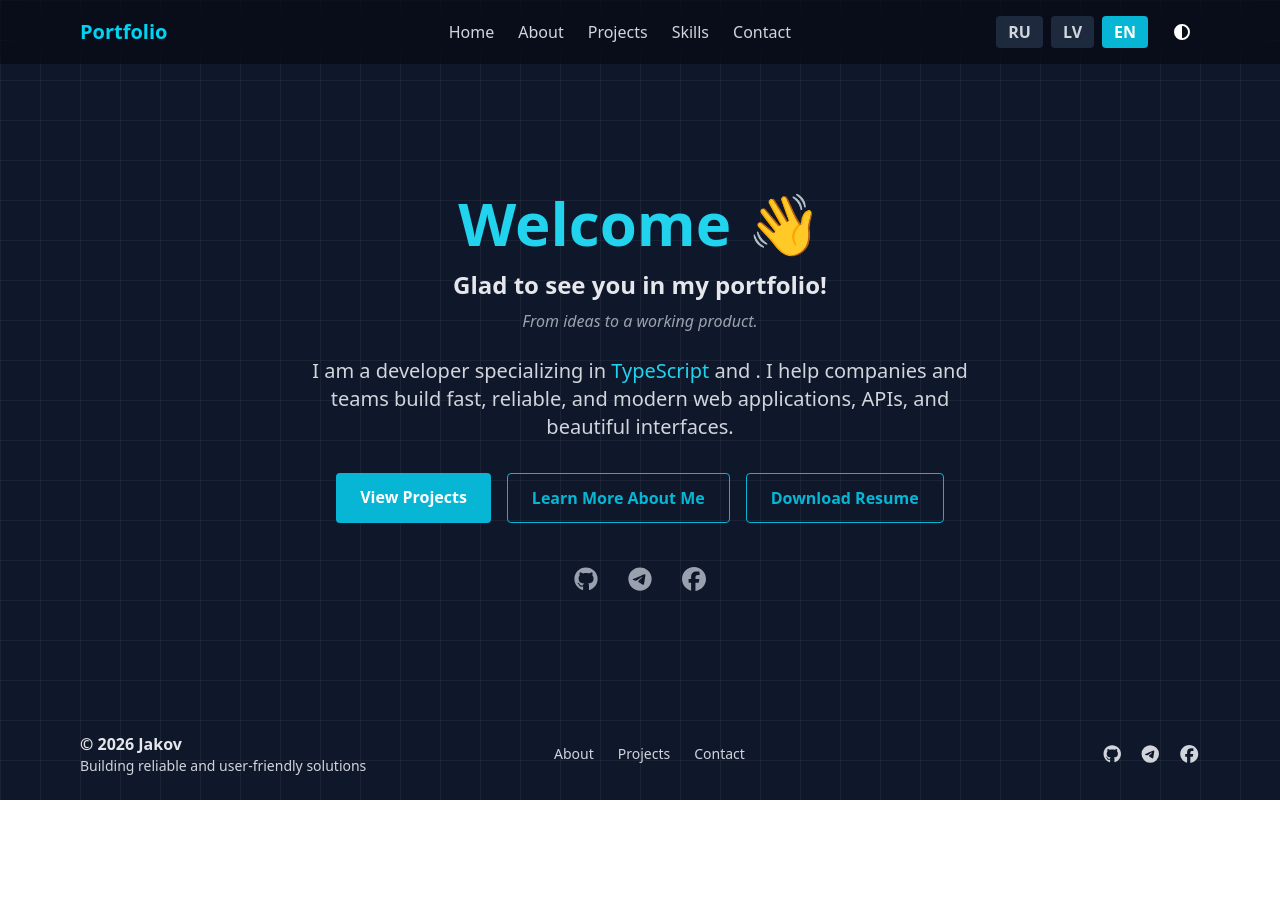
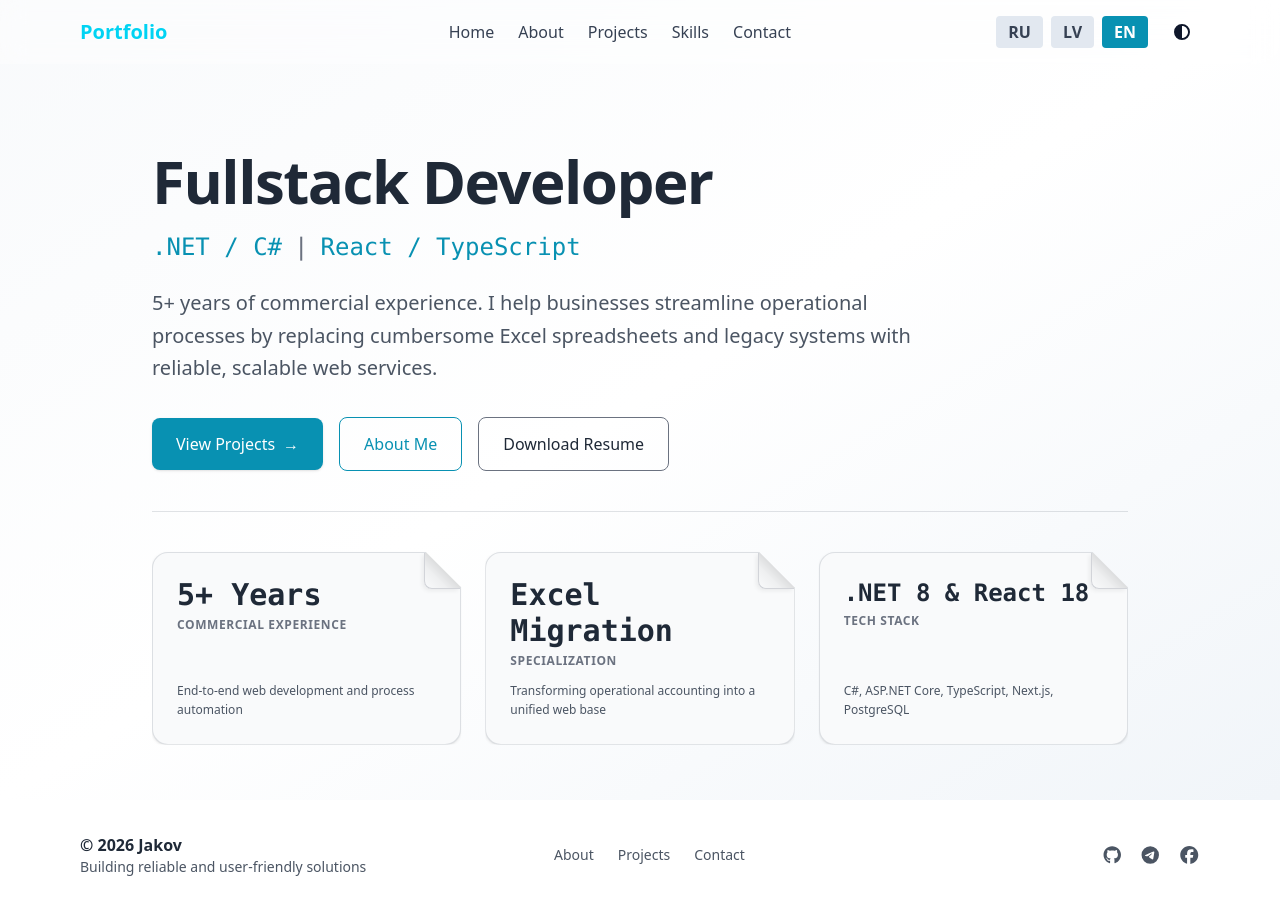
Before and after one commit to IakovYakovlev/personal, a React (Vite) app: page /home in a window 1280 px wide. Before the commit the page ends 800 px from the top, so only its background shows below. Built offline with nearby package versions, Linux system fonts and the light colour scheme.

Commit message:
feat: update resume details and enhance home page content with new role and project descriptions

```diff
--- a/src/application/providers/locales/en.json
+++ b/src/application/providers/locales/en.json
@@ -8,14 +8,29 @@
     "contact": "Contact"
   },
   "home": {
-    "welcome": "Welcome 👋",
-    "greeting": "Glad to see you in my portfolio!",
-    "slogan": "From ideas to a working product.",
-    "description": "I am a developer specializing in <1>TypeScript</1> and <3>C#</3>. I help companies and teams build fast, reliable, and modern web applications, APIs, and beautiful interfaces.",
+    "role": "Fullstack Developer",
+    "description": "5+ years of commercial experience. I help businesses streamline operational processes by replacing cumbersome Excel spreadsheets and legacy systems with reliable, scalable web services.",
     "cta": {
       "projects": "View Projects",
-      "about": "Learn More About Me",
+      "about": "About Me",
       "resume": "Download Resume"
+    },
+    "cards": {
+      "card1": {
+        "title": "5+ Years",
+        "subtitle": "Commercial Experience",
+        "desc": "End-to-end web development and process automation"
+      },
+      "card2": {
+        "title": "Excel Migration",
+        "subtitle": "Specialization",
+        "desc": "Transforming operational accounting into a unified web base"
+      },
+      "card3": {
+        "title": ".NET 8 & React 18",
+        "subtitle": "Tech Stack",
+        "desc": "C#, ASP.NET Core, TypeScript, Next.js, PostgreSQL"
+      }
     }
   },
   "about": {
--- a/src/application/providers/locales/ru.json
+++ b/src/application/providers/locales/ru.json
@@ -8,14 +8,29 @@
     "contact": "Контакты"
   },
   "home": {
-    "welcome": "Добро пожаловать 👋",
-    "greeting": "Рад видеть вас в моём портфолио!",
-    "slogan": "Из идей — в работающий продукт.",
-    "description": "Я разработчик, специализирующийся на <1>TypeScript</1> и <3>C#</3>. Помогаю компаниям и командам создавать быстрые, надёжные и современные веб-приложения, API и красивые интерфейсы.",
+    "role": "Fullstack Developer",
+    "description": "Более 5 лет коммерческого опыта. Помогаю компаниям наводить порядок в операционных процессах: переводить учет из громоздких Excel-таблиц и устаревших систем в надежные, удобные и масштабируемые веб-сервисы.",
     "cta": {
-      "projects": "Посмотреть проекты",
+      "projects": "Смотреть проекты",
       "about": "Узнать больше обо мне",
       "resume": "Скачать резюме"
+    },
+    "cards": {
+      "card1": {
+        "title": "5+ лет",
+        "subtitle": "Коммерческого опыта",
+        "desc": "End-to-end веб-разработка и автоматизация процессов"
+      },
+      "card2": {
+        "title": "Оцифровка Excel",
+        "subtitle": "Специализация",
+        "desc": "Перевод операционного учета в единую веб-базу"
+      },
+      "card3": {
+        "title": ".NET 8 & React 18",
+        "subtitle": "Технологическая база",
+        "desc": "C#, ASP.NET Core, TypeScript, Next.js, PostgreSQL"
+      }
     }
   },
   "about": {
--- a/src/application/store/themeSlice.ts
+++ b/src/application/store/themeSlice.ts
@@ -7,7 +7,7 @@ interface ThemeState {
 }
 
 const initialState: ThemeState = {
-  theme: 'dark',
+  theme: 'light',
 };
 
 const themeSlice = createSlice({
--- a/src/ui/components/Background.tsx
+++ b/src/ui/components/Background.tsx
@@ -3,14 +3,12 @@ import type { RootState } from '../../application/store';
 
 export default function Background() {
   const theme = useSelector((state: RootState) => state.theme.theme);
+
   return (
     <div
-      className={`fixed inset-0 transition-colors duration-300 -z-10
-        ${
-          theme === 'dark'
-            ? 'bg-[#0f172a] text-cyan-300 [background-image:linear-gradient(90deg,rgba(255,255,255,0.05)_1px,transparent_1px),linear-gradient(rgba(255,255,255,0.05)_1px,transparent_1px)] bg-[length:40px_40px]'
-            : 'bg-gradient-to-br from-slate-100 to-sky-100 text-blue-900 [background-image:linear-gradient(90deg,rgba(30,58,138,0.1)_1px,transparent_1px),linear-gradient(rgba(30,58,138,0.1)_1px,transparent_1px)] bg-[length:40px_40px]'
-        }`}
+      className={`fixed inset-0 transition-colors duration-300 -z-10 ${
+        theme === 'dark' ? 'bg-[#0f172a]' : 'bg-gradient-to-br from-slate-50 via-white to-slate-100'
+      }`}
     ></div>
   );
 }
--- a/src/ui/pages/Home/Home.tsx
+++ b/src/ui/pages/Home/Home.tsx
@@ -1,84 +1,111 @@
-import {
-  faFacebook,
-  faGithub,
-  faTelegram,
-} from "@fortawesome/free-brands-svg-icons";
-import { FontAwesomeIcon } from "@fortawesome/react-fontawesome";
-import { Trans, useTranslation } from "react-i18next";
-import { Link } from "react-router-dom";
-import i18n from "../../../i18n";
+import { Trans, useTranslation } from 'react-i18next';
+import { Link } from 'react-router-dom';
+import i18n from '../../../i18n';
 
 export const Home = () => {
   const { t } = useTranslation();
+
   return (
-    <section className="flex flex-col items-center justify-center px-6 text-center flex-1">
-      <h1 className="text-4xl md:text-6xl font-bold mb-4 text-primary-light">
-        {t("home.welcome")}
+    <div className='flex-1 flex flex-col justify-between w-full max-w-5xl mx-auto px-6 py-12 md:py-16 text-left'>
+      <main className='w-full'>
+        {/* Главный заголовок и роль */}
+        <div className='max-w-3xl mb-10'>
+          <h1 className='text-5xl md:text-6xl font-extrabold text-[var(--color-text-base)] tracking-tight leading-tight mb-3'>
+            {t('home.role', 'Fullstack Developer')}
           </h1>
 
-      <p className="text-xl md:text-2xl font-semibold text-text-base mb-2">
-        {t("home.greeting")}
-      </p>
+          {/* Строка стека с акцентным цветом */}
+          <div className='font-mono text-xl md:text-2xl text-[var(--color-primary)] mb-6 flex items-center gap-3'>
+            <span>.NET / C#</span>
+            <span className='text-[var(--color-text-subtle)] font-light'>|</span>
+            <span>React / TypeScript</span>
+          </div>
 
-      <p className="italic text-text-subtle mb-6">{t("home.slogan")}</p>
-
-      <p className="text-lg md:text-xl text-gray-600 dark:text-gray-300 max-w-2xl">
-        <Trans i18nKey="home.description">
-          Я разработчик, специализирующийся на
-          <span className="text-primary-light">TypeScript</span> и{" "}
-          <span className="text-primary-light">C#</span>.
+          {/* Основное описание (бизнес-фокус) */}
+          <p className='text-lg md:text-xl text-[var(--color-text-muted)] leading-relaxed mb-8'>
+            <Trans i18nKey='home.description'>
+              Более 5 лет коммерческого опыта. Помогаю компаниям наводить порядок в операционных процессах: переводить
+              учет из громоздких Excel-таблиц и устаревших систем в надежные, удобные и масштабируемые веб-сервисы.
             </Trans>
           </p>
 
-      <div className="mt-8 flex gap-4 flex-wrap justify-center">
+          {/* Кнопки действий */}
+          <div className='flex flex-wrap gap-4 items-center'>
             <Link
-          to="/projects"
-          className="px-6 py-3 rounded bg-primary text-white font-semibold hover:bg-primary-light transition"
+              to='/projects'
+              className='px-6 py-3.5 rounded-lg bg-[var(--color-primary)] text-white font-medium hover:bg-[var(--color-primary-dark)] transition shadow-sm flex items-center gap-2'
             >
-          {t("home.cta.projects")}
+              <span>{t('home.cta.projects', 'Смотреть проекты')}</span>
+              <span>&rarr;</span>
             </Link>
+
             <Link
-          to="/about"
-          className="px-6 py-3 rounded border border-primary text-primary font-semibold hover:bg-primary hover:text-white transition"
+              to='/about'
+              className='px-6 py-3.5 rounded-lg border border-[var(--color-primary)] text-[var(--color-primary)] font-medium hover:bg-[var(--color-primary)] hover:text-white transition'
             >
-          {t("home.cta.about")}
+              {t('home.cta.about', 'Узнать больше обо мне')}
             </Link>
+
             <a
-          href={t("links.resume")}
+              href={t('links.resume')}
               download={`Iakov_Yakovlev_Fullstack_${i18n.language.toUpperCase()}.pdf`}
-          className="px-6 py-3 rounded border border-primary text-primary font-semibold hover:bg-primary hover:text-white transition"
+              className='px-6 py-3.5 rounded-lg border border-[var(--color-text-subtle)] text-[var(--color-text-base)] font-medium hover:border-[var(--color-primary)] transition'
             >
-          {t("home.cta.resume")}
+              {t('home.cta.resume', 'Скачать резюме')}
             </a>
           </div>
+        </div>
 
-      {/* 🎯 иконки соцсетей */}
-      <div className="flex gap-6 mt-10 text-2xl text-gray-400 transition">
-        <a
-          href={t("links.github")}
-          target="_blank"
-          rel="noopener noreferrer"
-          className="hover:text-primary-light"
-        >
-          <FontAwesomeIcon icon={faGithub} />
-        </a>
-        <a
-          href={t("links.telegram")}
-          target="_blank"
-          rel="noopener noreferrer"
-          className="hover:text-primary-light"
-        >
-          <FontAwesomeIcon icon={faTelegram} />
-        </a>
-        <a
-          href={t("links.facebook")}
-          target="_blank"
-          rel="noopener noreferrer"
-          className="hover:text-primary-light"
-        >
-          <FontAwesomeIcon icon={faFacebook} />
-        </a>
+        <hr className='border-[var(--color-text-subtle)]/20 my-10' />
+
+        {/* Информационные блоки BPMN Note Style (диагональный срез + градиент от сгиба) */}
+        <div className='grid grid-cols-1 md:grid-cols-3 gap-6'>
+          {/* Блок 1 */}
+          <div className='relative bg-[var(--color-bg-muted)] p-6 rounded-2xl border border-[var(--color-text-subtle)]/20 shadow-sm flex flex-col justify-between cursor-default overflow-hidden [clip-path:polygon(0_0,calc(100%-2.25rem)_0,100%_2.25rem,100%_100%,0_100%)]'>
+            <div className='absolute top-0 right-0 w-9 h-9 bg-[linear-gradient(225deg,var(--color-bg-base)_0%,var(--color-bg-base)_45%,rgba(0,0,0,0.12)_45%,rgba(0,0,0,0.04)_70%,transparent_100%)] border-l border-b border-[var(--color-text-subtle)]/30 pointer-events-none rounded-bl-lg shadow-[-2px_2px_4px_rgba(0,0,0,0.06)]'></div>
+
+            <div>
+              <div className='text-3xl font-bold text-[var(--color-text-base)] font-mono mb-1'>
+                {t('home.cards.card1.title')}
               </div>
-    </section>
+              <div className='text-xs font-semibold uppercase tracking-wider text-[var(--color-text-subtle)] mb-3'>
+                {t('home.cards.card1.subtitle')}
+              </div>
+            </div>
+            <p className='text-xs text-[var(--color-text-muted)] leading-relaxed'>{t('home.cards.card1.desc')}</p>
+          </div>
+
+          {/* Блок 2 */}
+          <div className='relative bg-[var(--color-bg-muted)] p-6 rounded-2xl border border-[var(--color-text-subtle)]/20 shadow-sm flex flex-col justify-between cursor-default overflow-hidden [clip-path:polygon(0_0,calc(100%-2.25rem)_0,100%_2.25rem,100%_100%,0_100%)]'>
+            <div className='absolute top-0 right-0 w-9 h-9 bg-[linear-gradient(225deg,var(--color-bg-base)_0%,var(--color-bg-base)_45%,rgba(0,0,0,0.12)_45%,rgba(0,0,0,0.04)_70%,transparent_100%)] border-l border-b border-[var(--color-text-subtle)]/30 pointer-events-none rounded-bl-lg shadow-[-2px_2px_4px_rgba(0,0,0,0.06)]'></div>
+
+            <div>
+              <div className='text-3xl font-bold text-[var(--color-text-base)] font-mono mb-1'>
+                {t('home.cards.card2.title')}
+              </div>
+              <div className='text-xs font-semibold uppercase tracking-wider text-[var(--color-text-subtle)] mb-3'>
+                {t('home.cards.card2.subtitle')}
+              </div>
+            </div>
+            <p className='text-xs text-[var(--color-text-muted)] leading-relaxed'>{t('home.cards.card2.desc')}</p>
+          </div>
+
+          {/* Блок 3 */}
+          <div className='relative bg-[var(--color-bg-muted)] p-6 rounded-2xl border border-[var(--color-text-subtle)]/20 shadow-sm flex flex-col justify-between cursor-default overflow-hidden [clip-path:polygon(0_0,calc(100%-2.25rem)_0,100%_2.25rem,100%_100%,0_100%)]'>
+            <div className='absolute top-0 right-0 w-9 h-9 bg-[linear-gradient(225deg,var(--color-bg-base)_0%,var(--color-bg-base)_45%,rgba(0,0,0,0.12)_45%,rgba(0,0,0,0.04)_70%,transparent_100%)] border-l border-b border-[var(--color-text-subtle)]/30 pointer-events-none rounded-bl-lg shadow-[-2px_2px_4px_rgba(0,0,0,0.06)]'></div>
+
+            <div>
+              <div className='text-2xl font-bold text-[var(--color-text-base)] font-mono mb-1'>
+                {t('home.cards.card3.title')}
+              </div>
+              <div className='text-xs font-semibold uppercase tracking-wider text-[var(--color-text-subtle)] mb-3'>
+                {t('home.cards.card3.subtitle')}
+              </div>
+            </div>
+            <p className='text-xs text-[var(--color-text-muted)] leading-relaxed'>{t('home.cards.card3.desc')}</p>
+          </div>
+        </div>
+      </main>
+    </div>
   );
 };
```
Also changed, not shown: 2 other files (tests, documents, lock files or other folders). Lines whose indentation alone changed are shown as unchanged.
